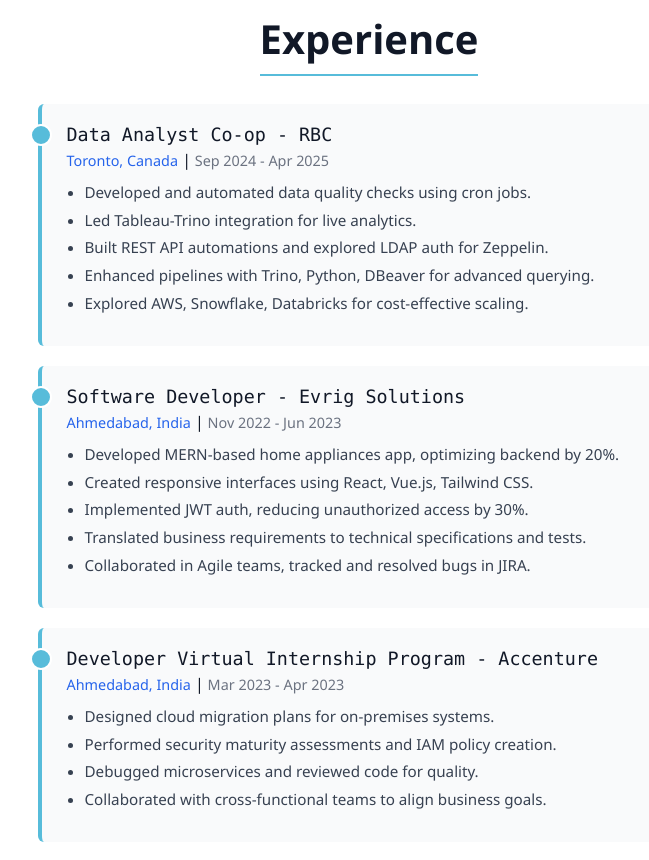
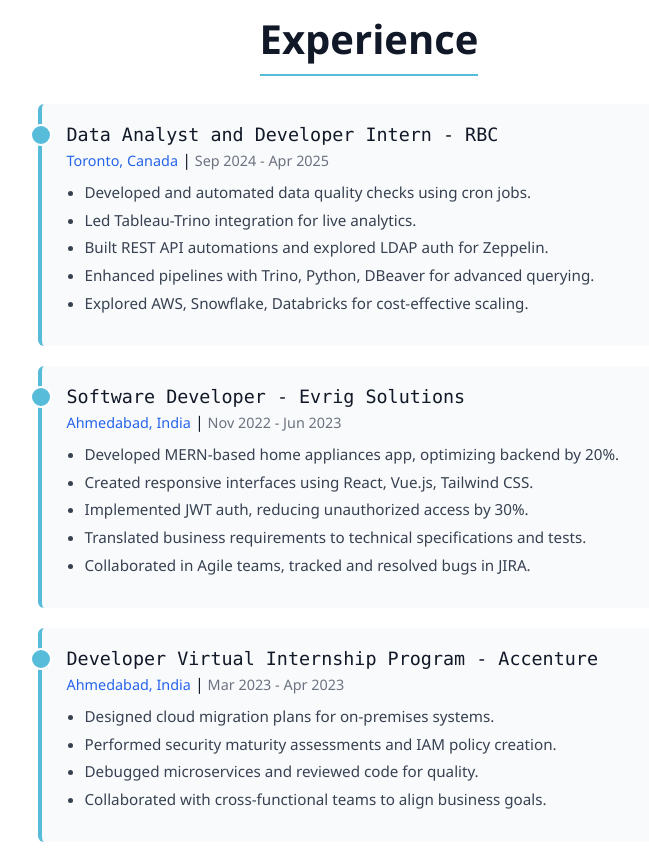
Before and after one commit to chintan0513/Portfolio, a React (Create React App) app: page / in a window 1280 px wide. Shown: the part 1420-2280 px from the top of the page, without its empty margins (271-920 px from the left). Built offline with nearby package versions, Linux system fonts and the light colour scheme; a web font is replaced by a local one.

Commit message:
Update Timeline.js

```diff
--- a/src/components/Timeline.js
+++ b/src/components/Timeline.js
@@ -3,7 +3,7 @@
 
 const experiences = [
   {
-    role: "Data Analyst Co-op",
+    role: "Data Analyst and Developer Intern",
     company: "RBC",
     location: "Toronto, Canada",
     date: "Sep 2024 - Apr 2025",
```
